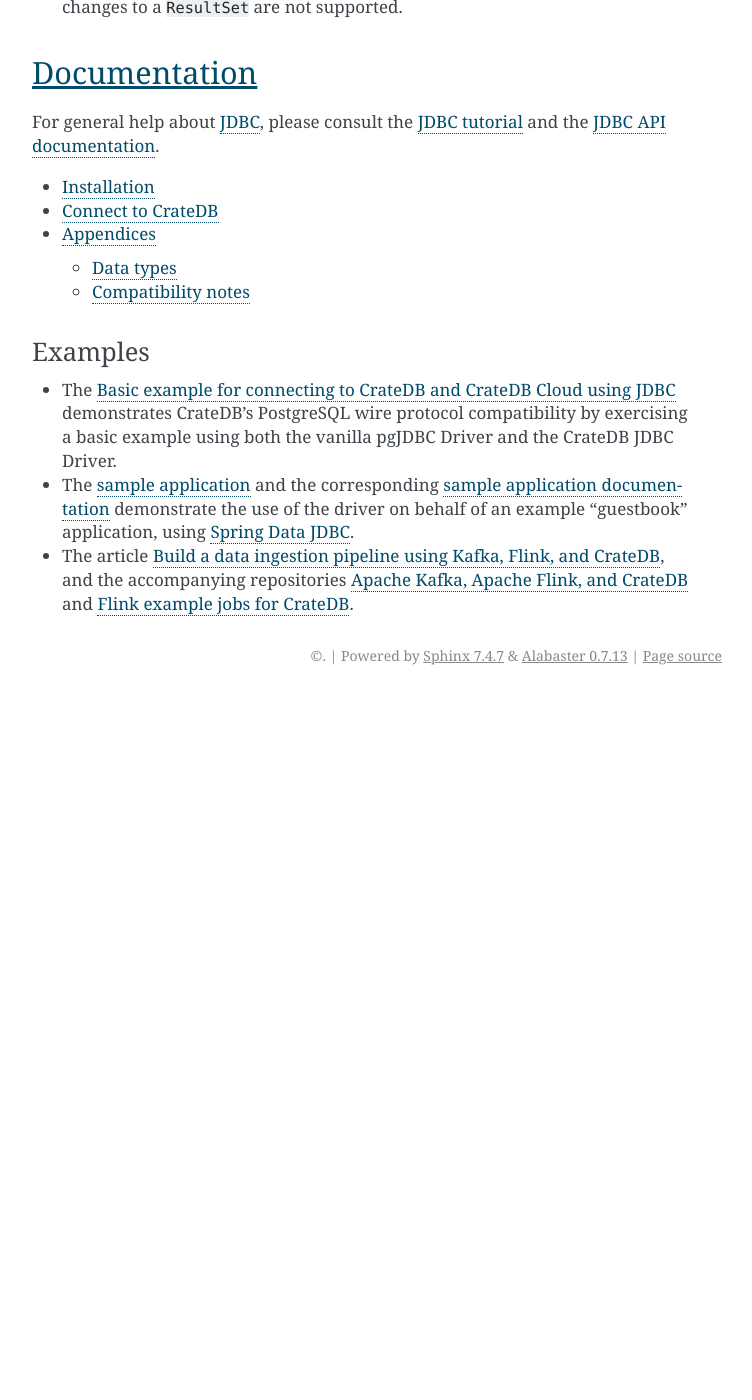
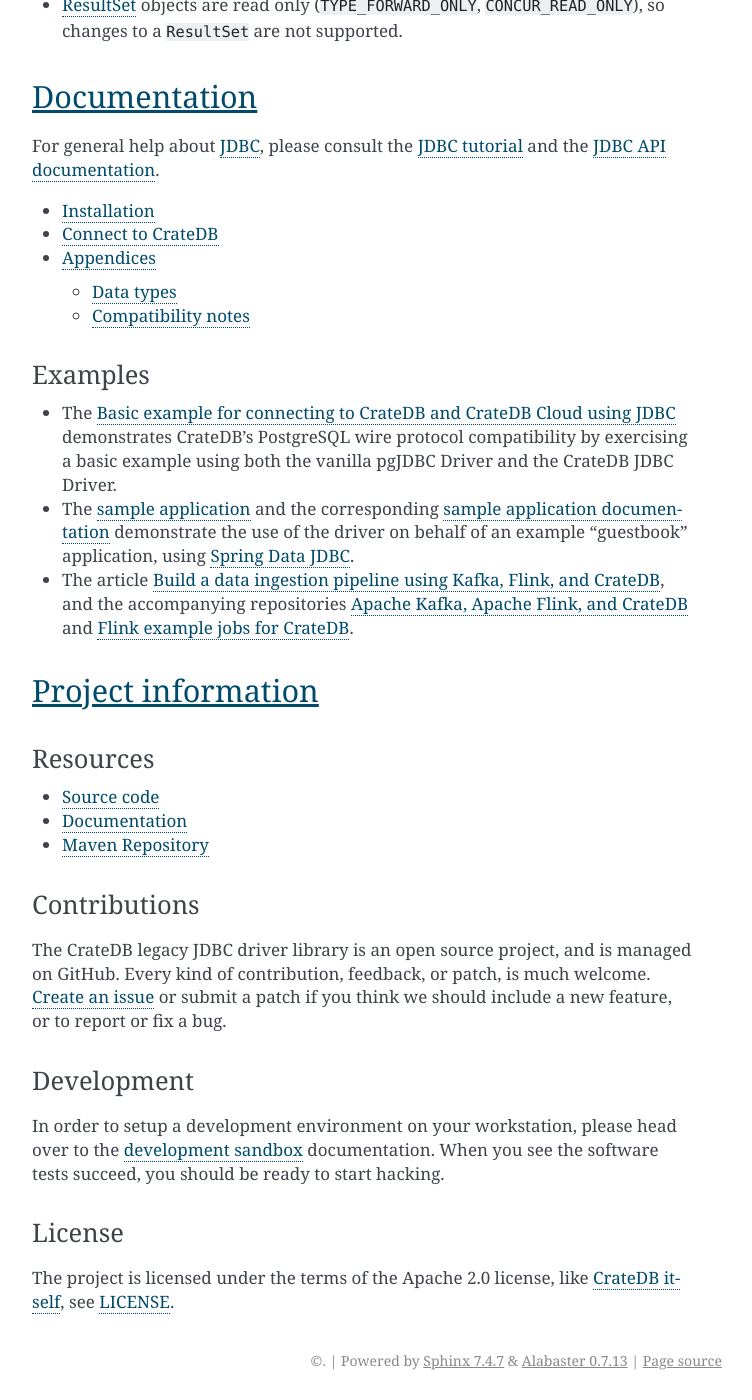
Before and after one commit to crate/crate-jdbc, a Sphinx documentation site: the page built from docs/index.rst, in a window 1280 px wide and 1400 px high, scrolled down 1261 px. Shown: the whole window, without its empty margins (388-1140 px from the left). Built offline with Sphinx 7.4.7, drawn with Linux system fonts in a browser that asks for light colours; before the commit the page ends 1956 px from its top, so only the background shows below that; some of the changed text lies outside the part shown.

Commit message:
Documentation: Add project information to landing page
Otherwise, it is not so easy to discover the repository and the
corresponding issue tracker when reading the documentation.

```diff
--- a/docs/index.rst
+++ b/docs/index.rst
@@ -100,14 +100,47 @@
   and `Flink example jobs for CrateDB`_.
 
 
+
+*******************
+Project information
+*******************
+
+Resources
+=========
+- `Source code <https://github.com/crate/crate-jdbc>`_
+- `Documentation <https://crate.io/docs/jdbc/>`_
+- `Maven Repository <https://repo1.maven.org/maven2/io/crate/>`_
+
+Contributions
+=============
+The CrateDB legacy JDBC driver library is an open source project, and is
+managed on GitHub. Every kind of contribution, feedback, or patch, is much
+welcome. `Create an issue`_ or submit a patch if you think we should include a
+new feature, or to report or fix a bug.
+
+Development
+===========
+In order to setup a development environment on your workstation, please head
+over to the `development sandbox`_ documentation. When you see the software
+tests succeed, you should be ready to start hacking.
+
+License
+=======
+The project is licensed under the terms of the Apache 2.0 license, like
+`CrateDB itself <CrateDB source_>`_, see `LICENSE`_.
+
+
 .. _Apache Flink JDBC Connector: https://github.com/apache/flink-connector-jdbc
 .. _Apache Kafka, Apache Flink, and CrateDB: https://github.com/crate/cratedb-examples/tree/main/stacks/kafka-flink
 .. _Basic example for connecting to CrateDB and CrateDB Cloud using JDBC: https://github.com/crate/cratedb-examples/tree/main/by-language/java-jdbc
 .. _Build a data ingestion pipeline using Kafka, Flink, and CrateDB: https://dev.to/crate/build-a-data-ingestion-pipeline-using-kafka-flink-and-cratedb-1h5o
 .. _CallableStatement: https://docs.oracle.com/javase/8/docs/api/java/sql/CallableStatement.html
 .. _CrateDB: https://crate.io/products/cratedb/
+.. _CrateDB source: https://github.com/crate/crate
+.. _Create an issue: https://github.com/crate/crate-jdbc/issues
 .. _Dataiku: https://www.dataiku.com/
 .. _DataSource: https://docs.oracle.com/javase/8/docs/api/javax/sql/DataSource.html
+.. _development sandbox: https://github.com/crate/crate-jdbc/blob/master/DEVELOP.rst
 .. _Flink example jobs for CrateDB: https://github.com/crate/cratedb-flink-jobs
 .. _hosted on GitHub: https://github.com/crate/crate-jdbc/
 .. _hstore: https://www.postgresql.org/docs/current/hstore.html
@@ -115,6 +148,7 @@
 .. _JDBC tutorial: https://docs.oracle.com/javase/tutorial/jdbc/basics/
 .. _JDBC: https://en.wikipedia.org/wiki/Java_Database_Connectivity
 .. _jsonb: https://www.postgresql.org/docs/current/datatype-json.html
+.. _LICENSE: https://github.com/crate/crate-jdbc/blob/master/LICENSE
 .. _ParameterMetaData: https://docs.oracle.com/javase/8/docs/api/java/sql/ParameterMetaData.html
 .. _pgjdbc driver fork: https://github.com/crate/pgjdbc
 .. _PostgreSQL JDBC Driver: https://github.com/pgjdbc/pgjdbc
```
